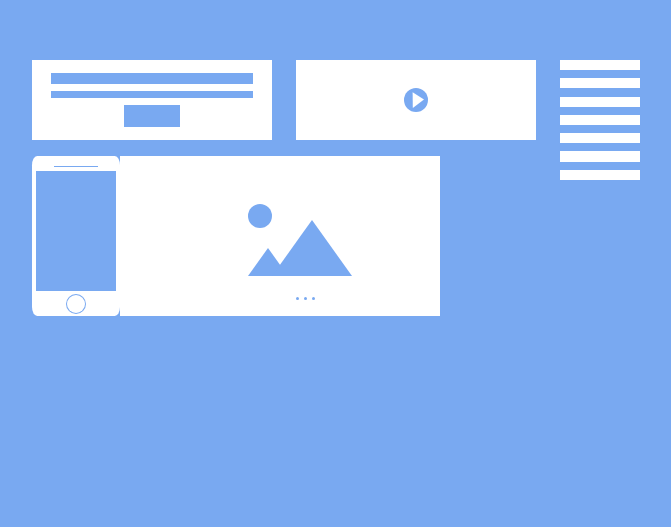
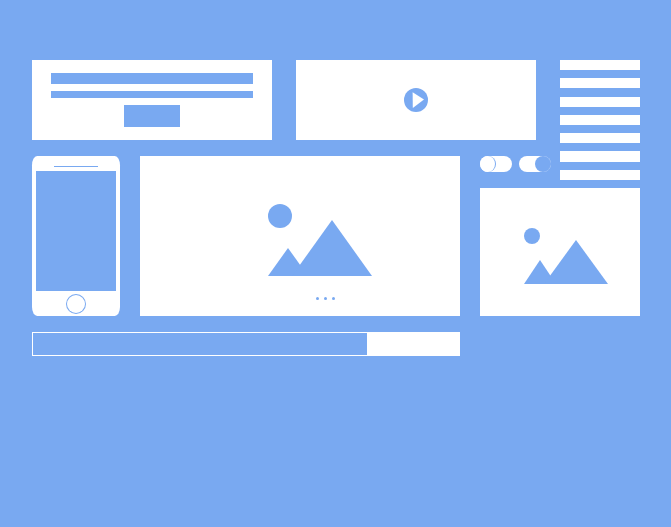
Before and after one commit to emreavcia/hicoders-css, a plain HTML site: page create-template/index.html in a window 1280 px wide. Shown: the part 116-643 px from the top of the page, without its empty margins (464-1135 px from the left). Drawn offline with Linux system fonts and the light colour scheme.

Commit message:
bottom section added

```diff
--- a/create-template/index.html
+++ b/create-template/index.html
@@ -6,15 +6,13 @@
     <meta name="viewport" content="wclassth=device-wclassth, initial-scale=1.0">
     <title>Document</title>
     <link rel="stylesheet" href="./style.css">
+    <link rel="stylesheet" href="https://cdn.jsdelivr.net/npm/@fortawesome/fontawesome-free@5.15.4/css/fontawesome.min.css">
 </head>
 <body>
     <main>
-
-
         <section class="main-container">
         <!--Top Section-->
             <section class="top-main-container">
-
             <div class="top-left-container">
                 <div class="top-left-top-line"></div>
                 <div class="top-left-middle-line"></div>
@@ -60,9 +58,33 @@
                   </div>
               </div>
 
-
+              <div class="left-image">
+                  <div class="bottom-container">
+                      <div class="bottom-shape-container">
+                          <div class="bottom-circle bottom-circle-1"></div>
+                      </div>
+                      <div class="bottom-shape-container bottom-shape-container-2">
+                          <div class="bottom-circle bottom-circle-2"></div>
+                      </div>
+                  </div>
+                  <div class="small-image">
+                    <div class="middle-image-container-center small-image-container-center">
+                        <div class="middle-image-circle small-image-circle"></div>
+                         <div class="middle-image-small-triangle small-image-small-triangle"></div>
+                         <div class="middle-image-big-triangle small-image-big-triangle" ></div>
+                   </div>
+                  </div>
+              </div>
             </section>
         <!--Middle Section-->
+
+        <!--Bottom section-->
+            <section class="bar-container">
+                <div class="bar">
+                    <div class="short-bar"></div>
+                </div>
+            </section>
+        <!--Bottom section-->
     </section>
     </main>
 </body>
--- a/create-template/style.css
+++ b/create-template/style.css
@@ -124,9 +124,8 @@ main {
 /* SECOND ROW */
 .middle-main-section {
     display: flex;
-    justify-content: flex-start;
-    width:40em;
-    height: 20em;
+    justify-content: space-between;
+    width:38em;
 }
 
 .phone-container {
@@ -233,4 +232,90 @@ main {
     left: 12em;
 }
 
+.left-image {
+    width: 10em;
+    height: 10em;
+    display: flex;
+    flex-direction: column;
+}
+.bottom-container {
+  width: 10em;
+  height: 2em;
+  background-color: var(--bg-color);
+  display: flex;
+}
+
+.bottom-shape-container {
+    width: 2em;
+    height: 1em;
+    border-radius: 10px;
+    background-color: var(--primary-color);
+    margin-right: 7px;
+    display: flex;
+    justify-content: start;
+}
+
+.bottom-shape-container-2{
+    justify-content: flex-end;
+}
+.bottom-circle {
+    width:1em;
+    height: 1em;
+    border-radius: 100%;
+    background-color: var(--primary-color);
+    border-right: 0.1px solid var(--bg-color);
+}
+
+.bottom-circle-2 {
+    background-color: var(--bg-color);
+}
+
+.small-image {
+    width: 10em;
+    height: 8em;
+}
+.small-image-container-center {
+    width: 100%;
+    height: 100%;
+    background-color:var(--primary-color);
+    position: relative;
+}
+.small-image-circle {
+    width: 1em;
+    height: 1em;
+    top: 2.5em;
+    left: 2.75em;
+}
+
+.small-image-small-triangle {
+    width: 2em;
+    height: 1.5em;
+    background-color: var(--bg-color);
+    top: 4.5em;
+    left: 2.75em;
+}
+
+.small-image-big-triangle{
+    width: 4em;
+    height: 2.75em;
+    top: 3.25em;
+    left: 4em;
+}
 /* SECOND ROW */
+
+/* THIRD ROW */
+
+.bar {
+    width: 26.75em;
+    height: 1.5em;
+    background-color: var(--primary-color);
+}
+
+.short-bar {
+    width: 21em;
+    height: 1.5em;
+    background-color:var(--bg-color);
+    border: 0.1em solid var(--primary-color);
+}
+
+/* THIRD ROW */
```
